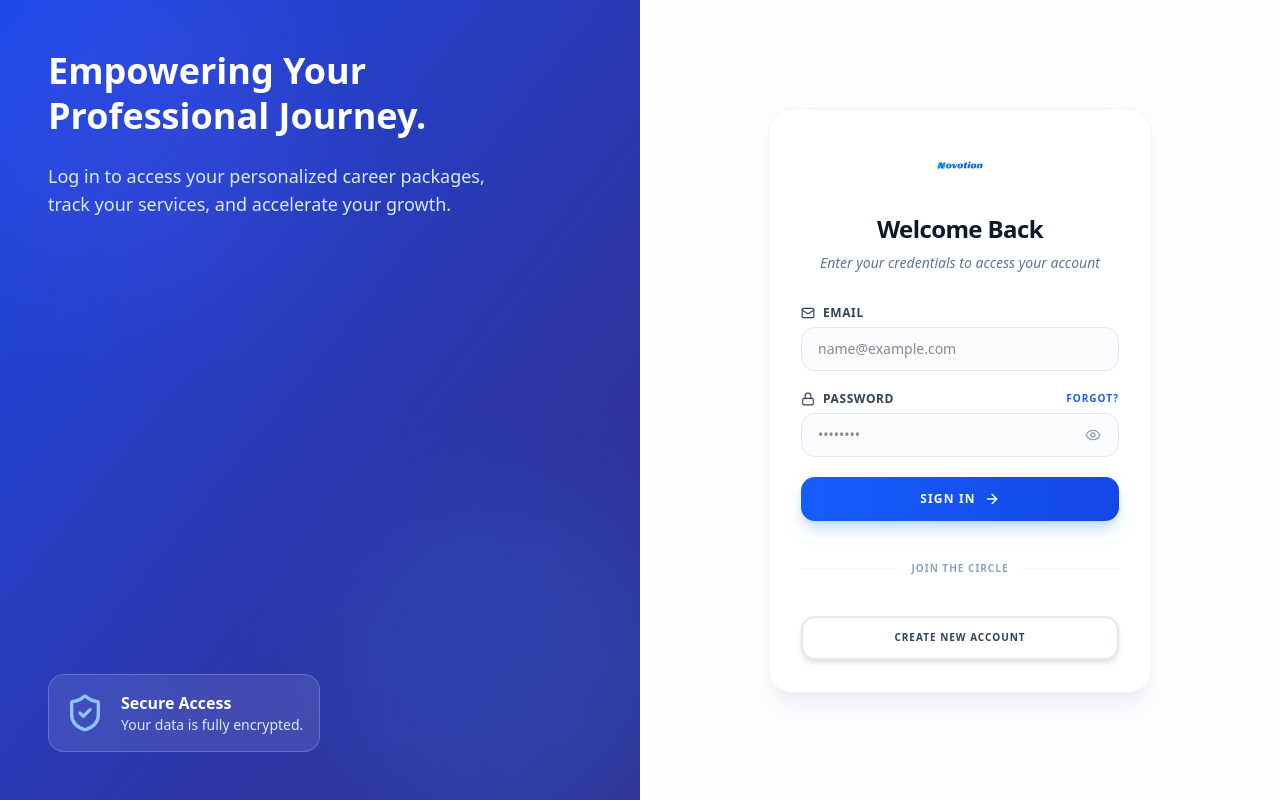
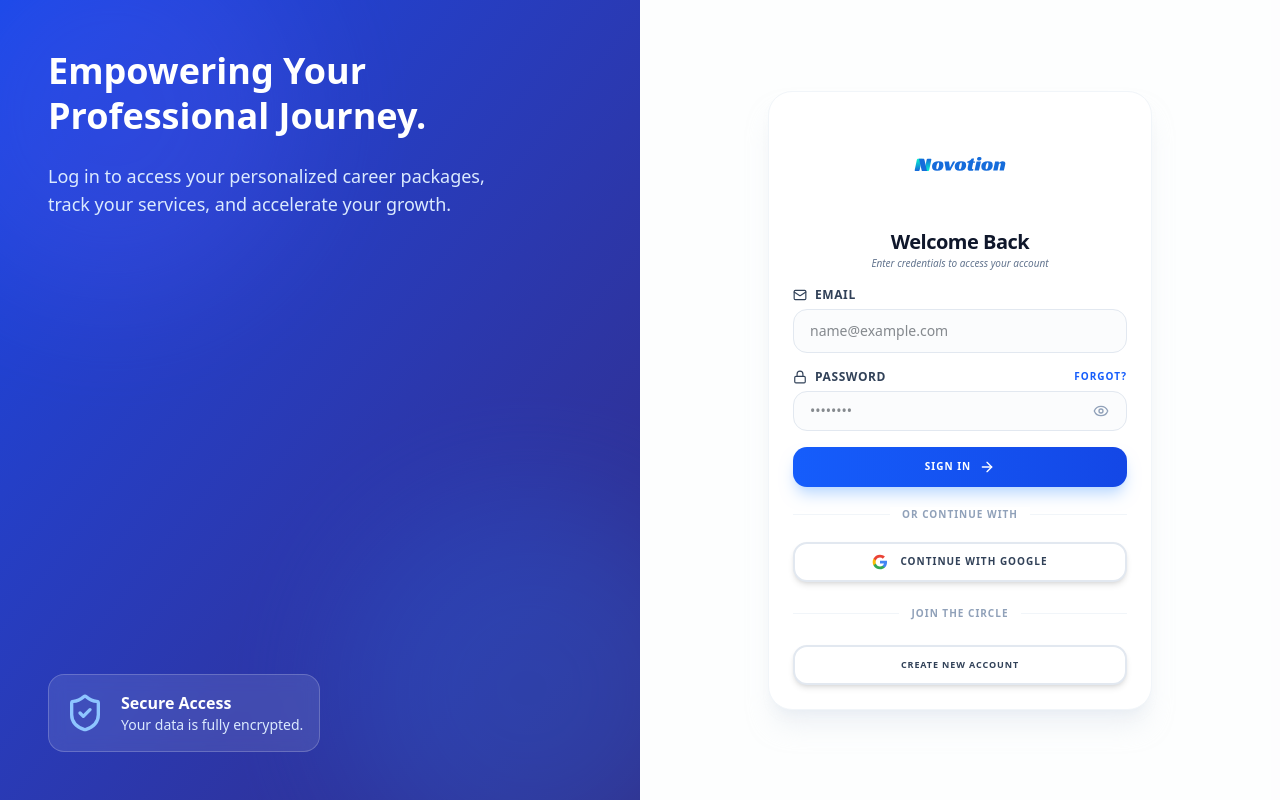
Before and after one commit to gipldevelopers/novotion-production, a Next.js app: page /auth/login in a window 1280 px wide. Built offline with nearby package versions, Linux system fonts and the light colour scheme.

Commit message:
update login page

```diff
--- a/src/app/auth/login/page.js
+++ b/src/app/auth/login/page.js
@@ -26,7 +26,25 @@
   const [password, setPassword] = useState("");
   const [showPassword, setShowPassword] = useState(false);
   const [loading, setLoading] = useState(false);
+  const [googleLoading, setGoogleLoading] = useState(false);
   const [formError, setFormError] = useState("");
+
+  const handleGoogleLogin = async () => {
+    setGoogleLoading(true);
+    try {
+      const res = await fetch(`/api/auth/google/url?callbackUrl=${encodeURIComponent(callbackUrl)}`);
+      const data = await res.json();
+      if (data.url) {
+        window.location.href = data.url;
+      } else {
+        toast.error("Google Login failed");
+      }
+    } catch (err) {
+      toast.error("Connection error");
+    } finally {
+      setGoogleLoading(false);
+    }
+  };
 
   async function handleSubmit(e) {
     e.preventDefault();
@@ -98,9 +116,9 @@
       </div>
 
       {/* Right Side: Login Form */}
-      <div className="flex flex-col items-center justify-center p-8 lg:p-12 relative bg-slate-50/30">
-        <div className="w-full max-w-sm space-y-8 bg-white p-8 rounded-3xl shadow-xl shadow-slate-200/50 border border-slate-100">
-          <div className="flex justify-center mb-6">
+      <div className="flex flex-col items-center justify-center p-4 lg:p-8 relative bg-slate-50/30 overflow-y-auto">
+        <div className="w-full max-w-sm space-y-4 bg-white p-6 rounded-3xl shadow-xl shadow-slate-200/50 border border-slate-100">
+          <div className="flex justify-center">
             <Link
               href="/"
               className="transition-transform hover:scale-105 duration-300"
@@ -108,31 +126,31 @@
               <Image
                 src="/logo/novotion_01.svg"
                 alt="Novotion"
-                width={180}
-                height={50}
-                className="h-12 w-auto object-contain"
+                width={350}
+                height={100}
+                className="h-24 w-auto object-contain"
                 priority
               />
             </Link>
           </div>
 
           <div className="text-center">
-            <h1 className="text-2xl font-bold text-slate-900 tracking-tight">
+            <h1 className="text-xl font-bold text-slate-900 tracking-tight">
               Welcome Back
             </h1>
-            <p className="text-slate-500 mt-2 text-sm italic">
-              Enter your credentials to access your account
+            <p className="text-slate-500 text-[10px] italic">
+              Enter credentials to access your account
             </p>
           </div>
 
           {formError && (
-            <div className="bg-red-50 border border-red-100 text-red-600 p-3 rounded-xl flex items-center gap-3 animate-in fade-in slide-in-from-top-1">
-              <AlertCircle className="h-4 w-4 shrink-0" />
-              <p className="text-xs font-semibold">{formError}</p>
+            <div className="bg-red-50 border border-red-100 text-red-600 p-2 rounded-xl flex items-center gap-2 animate-in fade-in slide-in-from-top-1">
+              <AlertCircle className="h-3.5 w-3.5 shrink-0" />
+              <p className="text-[10px] font-semibold">{formError}</p>
             </div>
           )}
 
-          <form onSubmit={handleSubmit} className="space-y-5">
+          <form onSubmit={handleSubmit} className="space-y-4">
             <div className="space-y-1.5">
               <label className="text-xs font-bold text-slate-700 uppercase tracking-wider flex items-center gap-2">
                 <Mail className="h-3.5 w-3.5" /> Email
@@ -153,7 +171,7 @@
                   <Lock className="h-3.5 w-3.5" /> Password
                 </label>
                 <Link
-                  href="#"
+                  href="/auth/forgot-password"
                   className="text-[10px] text-blue-600 font-bold hover:underline uppercase tracking-widest"
                 >
                   Forgot?
@@ -165,7 +183,7 @@
                   value={password}
                   onChange={(e) => setPassword(e.target.value)}
                   placeholder="••••••••"
-                  className="w-full h-11 px-4 rounded-xl border border-slate-200 bg-slate-50/50 focus:bg-white focus:border-blue-600 focus:ring-4 focus:ring-blue-100 transition-all outline-none text-sm pr-11"
+                  className="w-full h-10 px-4 rounded-xl border border-slate-200 bg-slate-50/50 focus:bg-white focus:border-blue-600 focus:ring-4 focus:ring-blue-100 transition-all outline-none text-sm pr-11"
                   required
                 />
                 <button
@@ -185,7 +203,7 @@
             <Button
               type="submit"
               disabled={loading}
-              className="w-full h-11 bg-blue-600 hover:bg-blue-700 text-white font-bold rounded-xl shadow-lg shadow-blue-200 transition-all uppercase tracking-widest text-xs"
+              className="w-full h-10 bg-blue-600 hover:bg-blue-700 text-white font-bold rounded-xl shadow-lg shadow-blue-200 transition-all uppercase tracking-widest text-[10px]"
             >
               {loading ? (
                 <div className="flex items-center gap-2">
@@ -199,6 +217,49 @@
               )}
             </Button>
           </form>
+
+          <div className="relative py-1">
+            <div className="absolute inset-0 flex items-center">
+              <div className="w-full border-t border-slate-100"></div>
+            </div>
+            <div className="relative flex justify-center text-[10px] uppercase font-bold tracking-widest">
+              <span className="bg-white px-3 text-slate-400">
+                Or continue with
+              </span>
+            </div>
+          </div>
+
+          <Button
+            type="button"
+            onClick={handleGoogleLogin}
+            disabled={googleLoading || loading}
+            variant="outline"
+            className="w-full h-10 rounded-xl border-slate-200 hover:bg-slate-50 transition-all flex items-center justify-center gap-3 text-slate-700 font-bold text-[10px] uppercase tracking-widest"
+          >
+            {googleLoading ? (
+              <Loader2 className="h-4 w-4 animate-spin" />
+            ) : (
+              <svg className="h-4 w-4" viewBox="0 0 24 24">
+                <path
+                  d="M22.56 12.25c0-.78-.07-1.53-.2-2.25H12v4.26h5.92c-.26 1.37-1.04 2.53-2.21 3.31v2.77h3.57c2.08-1.92 3.28-4.74 3.28-8.09z"
+                  fill="#4285F4"
+                />
+                <path
+                  d="M12 23c2.97 0 5.46-.98 7.28-2.66l-3.57-2.77c-1 .67-2.28 1.06-3.71 1.06-2.86 0-5.29-1.93-6.16-4.53H2.18v2.84C3.99 20.53 7.7 23 12 23z"
+                  fill="#34A853"
+                />
+                <path
+                  d="M5.84 14.09c-.22-.67-.35-1.39-.35-2.09s.13-1.42.35-2.09V7.07H2.18C1.43 8.55 1 10.22 1 12s.43 3.45 1.18 4.93l3.66-2.84z"
+                  fill="#FBBC05"
+                />
+                <path
+                  d="M12 5.38c1.62 0 3.06.56 4.21 1.64l3.15-3.15C17.45 2.09 14.97 1 12 1 7.7 1 3.99 3.47 2.18 7.07l3.66 2.84c.87-2.6 3.3-4.53 6.16-4.53z"
+                  fill="#EA4335"
+                />
+              </svg>
+            )}
+            {googleLoading ? "Redirecting..." : "Continue with Google"}
+          </Button>
 
           <div className="relative py-2">
             <div className="absolute inset-0 flex items-center">
@@ -217,7 +278,7 @@
           >
             <Button
               variant="outline"
-              className="w-full h-11 rounded-xl text-slate-700 font-bold border-slate-200 hover:bg-slate-50 transition-colors uppercase tracking-widest text-[10px]"
+              className="w-full h-10 rounded-xl text-slate-700 font-bold border-slate-200 hover:bg-slate-50 transition-colors uppercase tracking-widest text-[9px]"
             >
               Create New Account
             </Button>
```
